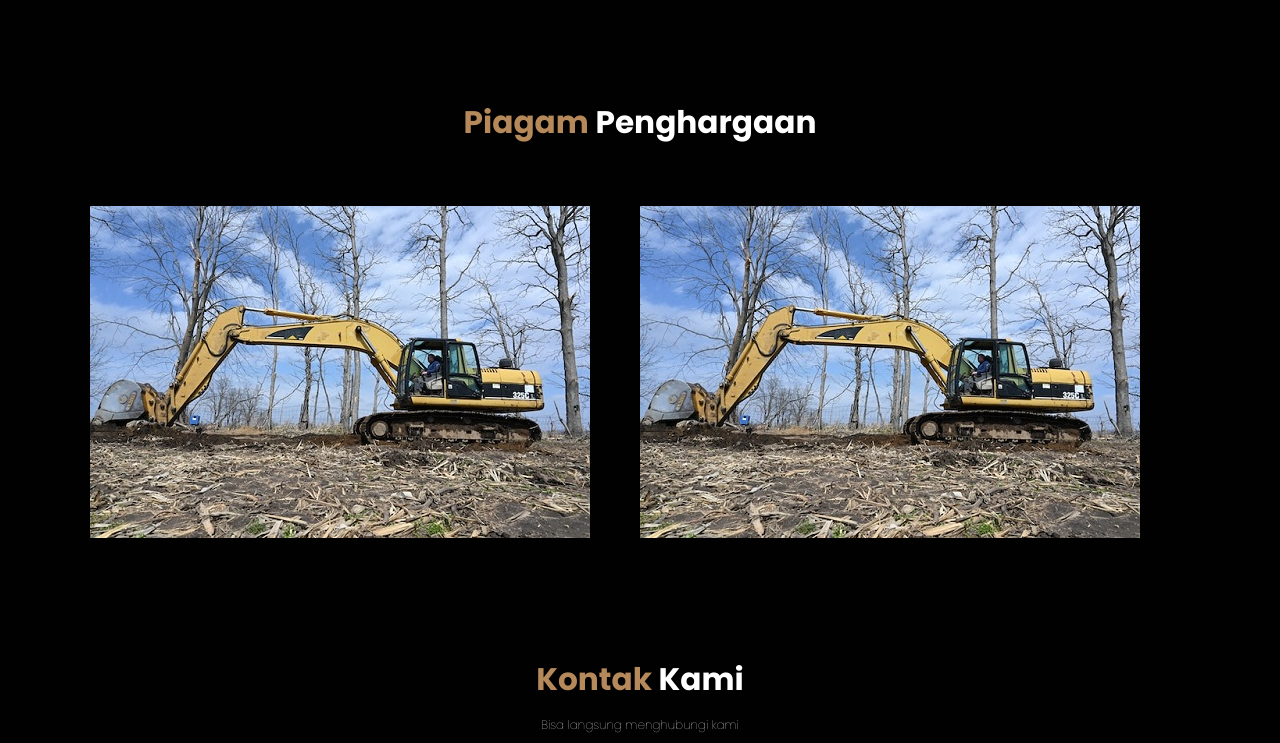
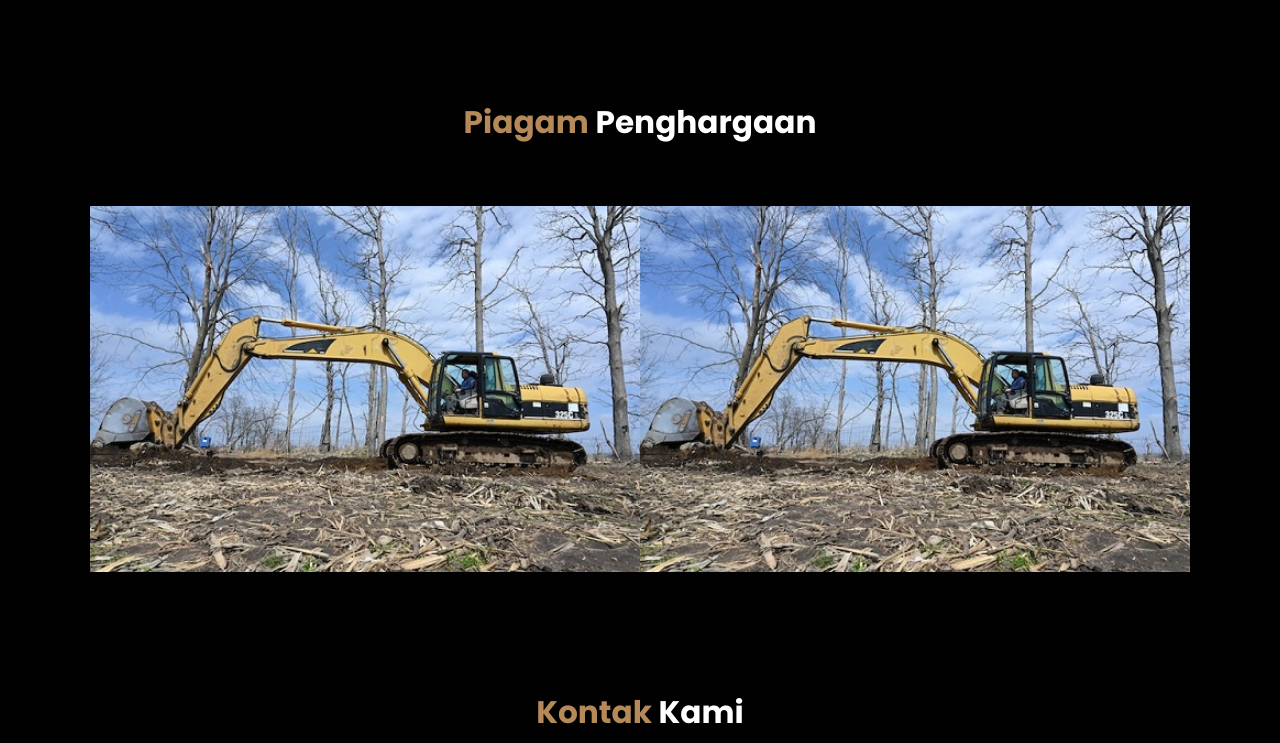
Before and after one commit to zakiaazhari14/PT-Berko-Berkah-Mandiri, a PHP site: page / in a window 1280 px wide. Shown: the part 2400-3143 px from the top of the page. Run offline with PHP 8.4, Linux system fonts and the light colour scheme.

Commit message:
Perbaharui website

```diff
--- a/css/style.css
+++ b/css/style.css
@@ -41,6 +41,7 @@ body {
   font-size: 1.5rem;
   font-weight: 700;
   color: #fff;
+  font-style: italic;
 }
 
 .navbar .navbar-nav a {
@@ -211,14 +212,16 @@ body {
   margin: 1rem auto 0.5rem;
 }
 
+.product .row {
+  display: flex;
+}
+
 .product .row .product-img {
-  flex-wrap: wrap;
-  width: 50%;
+  flex: 1 1 45rem;
 }
 
 .product .row .product-img img {
-  object-fit: cover;
-  object-position: center;
+  width: 100%;
 }
 
 /* Contact Section */
@@ -392,7 +395,7 @@ footer .credit a {
 }
 
 /* Mobile Phone */
-@media (max-width: 450px) {
+@media (max-width: 600px) {
   html {
     font-size: 55%;
   }
```
